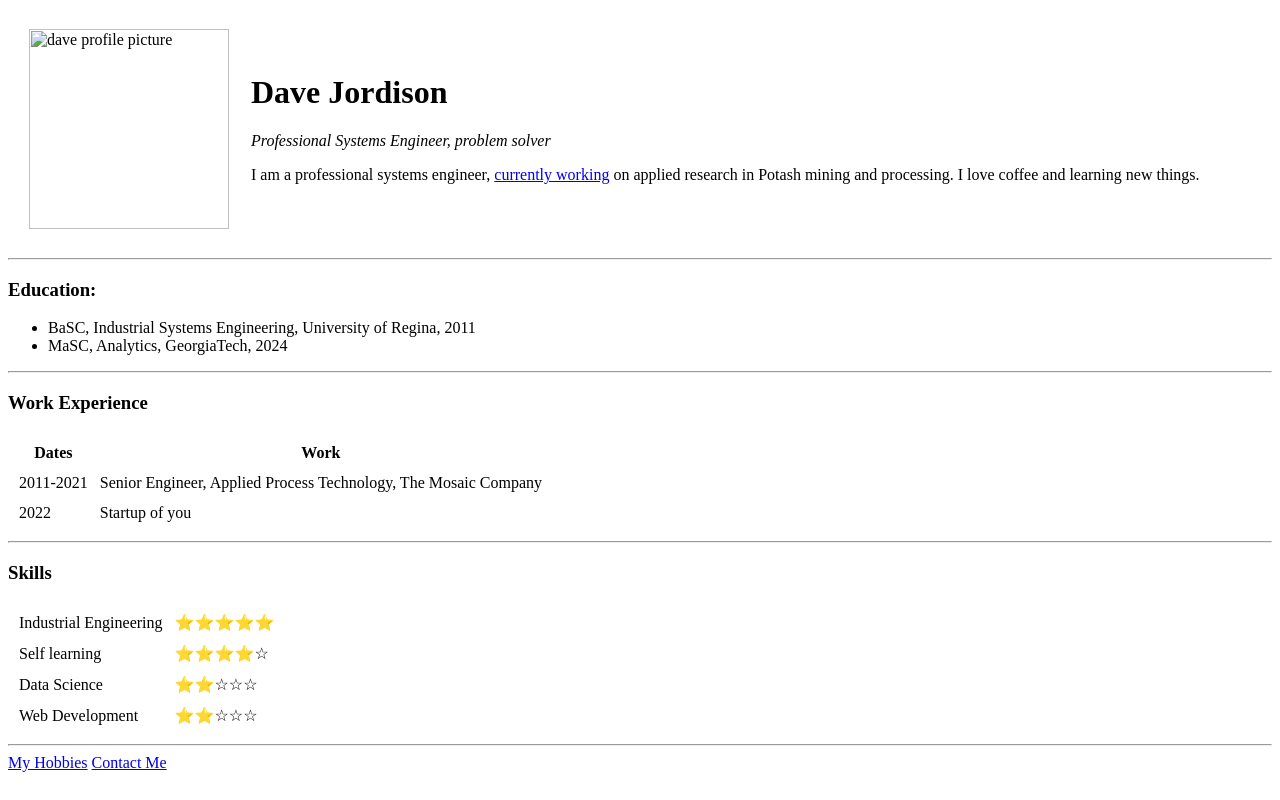
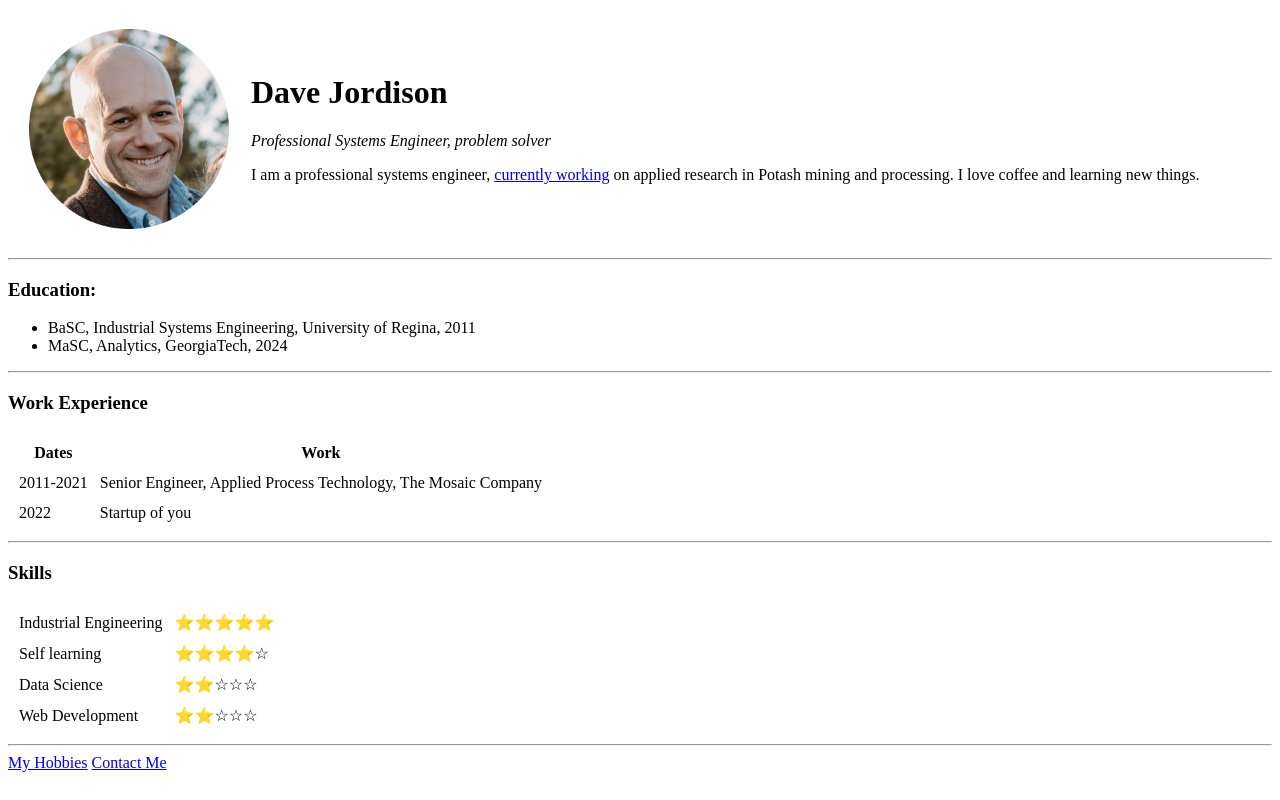
Before and after one commit to djordison/CV, a plain HTML site: page index.html in a window 1280 px wide. Drawn offline with Linux system fonts and the light colour scheme.

Commit message:
Update index.html

```diff
--- a/index.html
+++ b/index.html
@@ -9,7 +9,7 @@
   <table cellspacing = "20">
     <tr>
       <td>
-        <img src="images/Dave-headshot-600w.png" alt="dave profile picture" width="200">
+        <img src="Dave-headshot-600w.png" alt="dave profile picture" width="200">
       </td>
       <td>
         <h1>Dave Jordison</h1>
```
